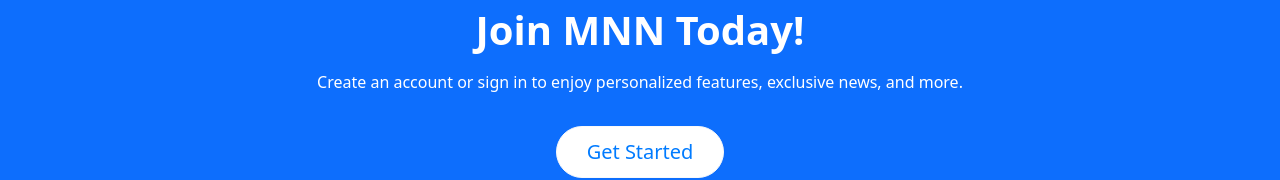
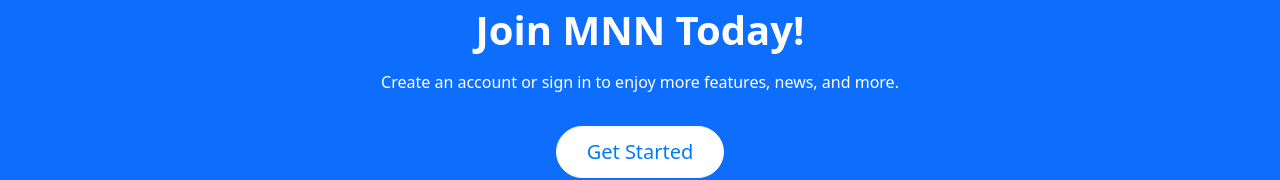
Before and after one commit to comet125/MNN-Angular-News-Website, an Angular app: page / in a window 1280 px wide. Shown: the part 1340-1520 px from the top of the page. Built offline with nearby package versions, Linux system fonts and the light colour scheme; no server answers.

Commit message:
amended text on landing page

```diff
--- a/src/app/guest/guest.component.html
+++ b/src/app/guest/guest.component.html
@@ -94,7 +94,7 @@
 
   <div class="cta-section text-center py-5 bg-primary text-white">
     <h2>Join MNN Today!</h2>
-    <p class="mt-3">Create an account or sign in to enjoy personalized features, exclusive news, and more.</p>
+    <p class="mt-3">Create an account or sign in to enjoy more features, news, and more.</p>
     <button class="btn btn-light btn-lg mt-3" routerLink="/signup">Get Started</button>
   </div>
 </div>
```
